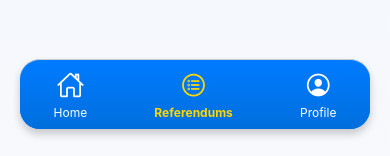
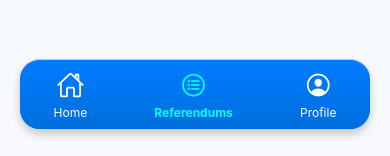
Before and after one commit to ParsMaioris/VoteMaster, a React Native app in the folder MobileApp/: screen /Referendums in a window 390 px wide. Shown: the part 685-841 px from the top of the page. Built offline with nearby package versions, Linux system fonts and the light colour scheme; no server answers.

Commit message:
refactor: Update bottom navigation component with useCallback and useState hooks

```diff
--- a/MobileApp/Components/BottomNavigation.tsx
+++ b/MobileApp/Components/BottomNavigation.tsx
@@ -1,7 +1,7 @@
-import React, {useState, useEffect} from 'react'
+import React, {useState, useCallback} from 'react'
 import {View, TouchableOpacity, Text, StyleSheet, ActivityIndicator} from 'react-native'
 import {Ionicons} from '@expo/vector-icons'
-import {useNavigation, NavigationProp, useRoute, useFocusEffect} from '@react-navigation/native'
+import {useNavigation, useRoute, useFocusEffect} from '@react-navigation/native'
 import {LinearGradient} from 'expo-linear-gradient'
 import {RootStackParamList} from '../Infra/Navigation'
 
@@ -11,51 +11,52 @@ interface BottomNavigationProps
     selectedItem?: keyof RootStackParamList
 }
 
-const BottomNavigation: React.FC<BottomNavigationProps> = ({backgroundColor = '#F5F5F7', selectedItem = 'LandingPage'}) =>
+const BottomNavigation: React.FC<BottomNavigationProps> = ({
+    backgroundColor = '#F5F5F7',
+    selectedItem = 'LandingPage',
+}) =>
 {
     const [selected, setSelected] = useState<keyof RootStackParamList>(selectedItem)
-    const [isLoading, setIsLoading] = useState<boolean>(false)
-    const navigation = useNavigation<NavigationProp<RootStackParamList>>()
+    const [isLoading, setIsLoading] = useState<keyof RootStackParamList | null>(null)
+    const navigation = useNavigation()
     const route = useRoute()
 
     useFocusEffect(
-        React.useCallback(() =>
+        useCallback(() =>
         {
             setSelected(route.name as keyof RootStackParamList)
-            setIsLoading(false)
+            setIsLoading(null)
         }, [route])
     )
 
     const handlePress = (name: keyof RootStackParamList) =>
     {
-        setSelected(name)
-        setIsLoading(true)
-        navigation.navigate(name)
+        if (name !== selected)
+        {
+            setSelected(name)
+            setIsLoading(name)
+            navigation.navigate(name)
+        }
     }
+
+    const navItems = [
+        {name: 'Home', icon: 'home-outline', routeName: 'LandingPage'},
+        {name: 'Referendums', icon: 'list-circle-outline', routeName: 'Referendums'},
+        {name: 'Profile', icon: 'person-circle-outline', routeName: 'Profile'},
+    ]
 
     return (
         <LinearGradient colors={['#007BFF', '#006FDD']} style={styles.container}>
-            <NavItem
-                name="Home"
-                icon="home-outline"
-                isSelected={selected === 'LandingPage'}
-                isLoading={isLoading && selected === 'LandingPage'}
-                onPress={() => handlePress('LandingPage')}
-            />
-            <NavItem
-                name="Referendums"
-                icon="list-circle-outline"
-                isSelected={selected === 'Referendums'}
-                isLoading={isLoading && selected === 'Referendums'}
-                onPress={() => handlePress('Referendums')}
-            />
-            <NavItem
-                name="Profile"
-                icon="person-circle-outline"
-                isSelected={selected === 'Profile'}
-                isLoading={isLoading && selected === 'Profile'}
-                onPress={() => handlePress('Profile')}
-            />
+            {navItems.map((item) => (
+                <NavItem
+                    key={item.routeName}
+                    name={item.name}
+                    icon={item.icon}
+                    isSelected={selected === item.routeName}
+                    isLoading={isLoading === item.routeName}
+                    onPress={() => handlePress(item.routeName)}
+                />
+            ))}
         </LinearGradient>
     )
 }
@@ -75,7 +76,7 @@ const NavItem: React.FC<NavItemProps> = ({name, icon, isSelected, isLoading, onP
             <ActivityIndicator size="small" color="#FFFFFF" />
         ) : (
             <>
-                <Ionicons name={icon} size={28} color="#FFFFFF" style={isSelected && styles.selectedIcon} />
+                <Ionicons name={icon} size={28} color={isSelected ? '#00FFFF' : '#FFFFFF'} style={isSelected && styles.selectedIcon} />
                 <Text style={[styles.label, isSelected && styles.selectedLabel]}>{name}</Text>
             </>
         )}
@@ -111,11 +112,11 @@ const styles = StyleSheet.create({
     },
     selectedLabel: {
         fontWeight: 'bold',
-        color: '#FFD700',
+        color: '#00FFFF',
     },
     selectedIcon: {
         fontWeight: 'bold',
-        color: '#FFD700',
+        color: '#00FFFF',
     },
 })
 
```
